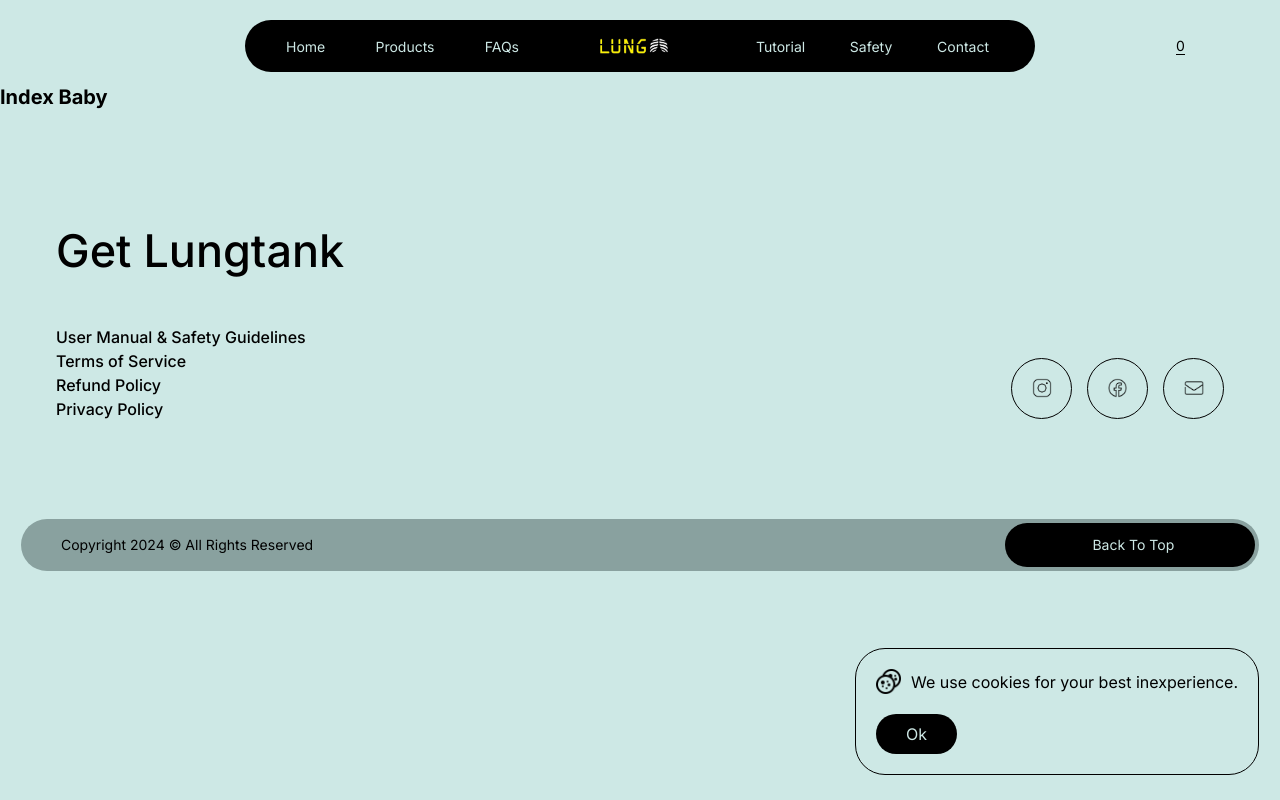
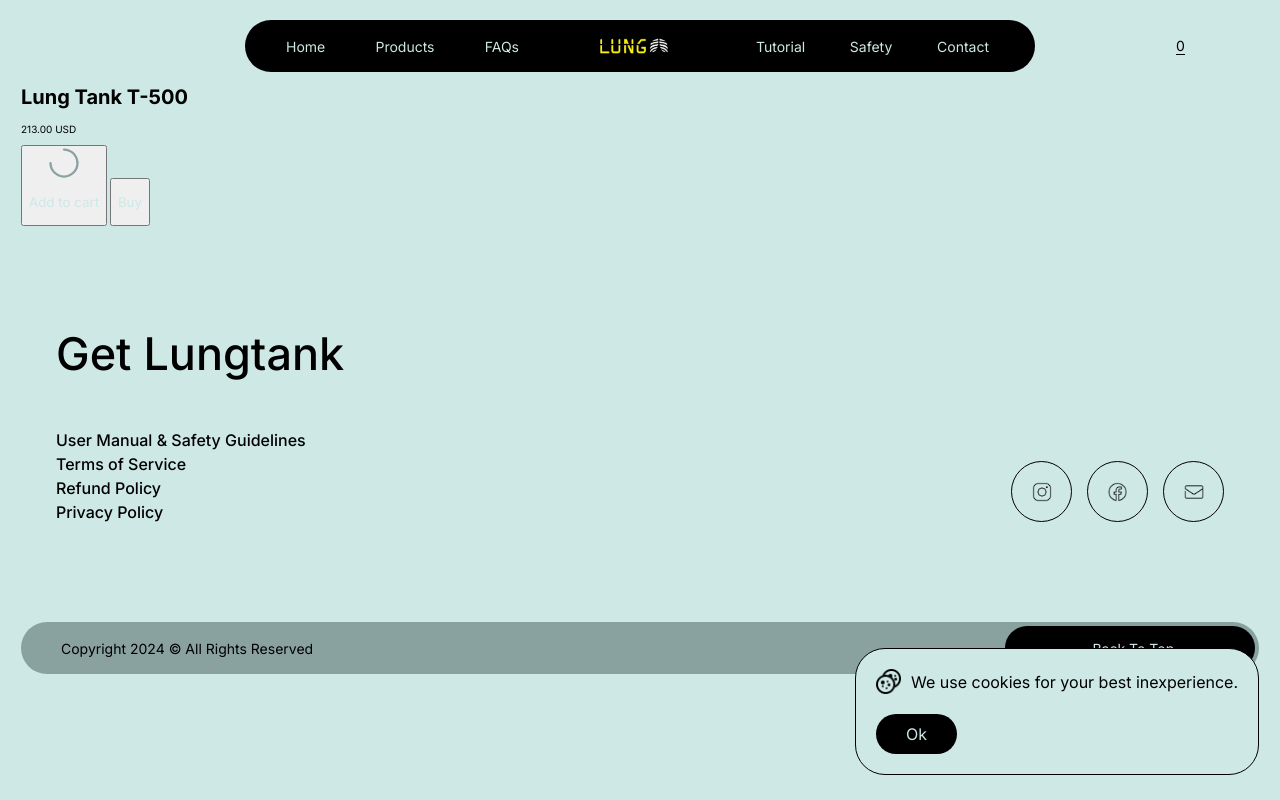
Before and after one commit to ProfoundPenguin/LungTank, a Django app: page /product/2/ in a window 1280 px wide. Run offline with Django 4.2, Linux system fonts and the light colour scheme; data comes from the database, SQL or seed files in the repository.

Commit message:
Daily Commit

```diff
--- a/templates/product_detail.html
+++ b/templates/product_detail.html
@@ -2,6 +2,30 @@
 
 {% block content %}
 
-<h1>Index Baby</h1>
+<div id="product_detail" class="section">
+    <div id="details">
+        <h1>{{ product.name }}</h1>
+        <p>{{ product.price }} USD</p>
+        <div id="buttons">
+            <button  onclick="addToCart({{ product.id }})" class="button_hover_effect_parent black b{{ product.id }}">
+                <div id="hover_effect"></div>
+                <svg width="30" height="30" viewBox="0 0 40 40" fill="none" xmlns="http://www.w3.org/2000/svg">
+                    <path d="M38 20C38 29.9411 29.9411 38 20 38C10.0589 38 2 29.9411 2 20" stroke="#89A19F" stroke-width="3" stroke-linecap="round"/>
+                    <path d="M20 0.5C19.1716 0.5 18.5 1.17157 18.5 2C18.5 2.82843 19.1716 3.5 20 3.5L20 0.5ZM20 3.5C29.1127 3.5 36.5 10.8873 36.5 20L39.5 20C39.5 9.23045 30.7696 0.5 20 0.5L20 3.5Z" fill="#89A19F"/>
+                    </svg>
+
+
+                <p>
+                    Add to cart
+                </p>
+            </button>
+            <button  onclick="window.location.href = '/checkout'" class="button_hover_effect_parent black b{{ product.id }}">
+                <div id="hover_effect"></div>
+                <p>Buy</p>
+            </button>
+        </div>
+    </div>
+    <div id="images"></div>
+</div>
 
 {% endblock content %}
--- a/templates/products.html
+++ b/templates/products.html
@@ -76,7 +76,9 @@
                         {{ product.price }} USD
                     </p>
                 </div>
-                <button  onclick="addToCart({{ product.id }})" class="button_hover_effect_parent black b{{ product.id }}">
+                {% comment %} <button  onclick="addToCart({{ product.id }})" class="button_hover_effect_parent black b{{ product.id }}"> {% endcomment %}
+                    <button  onclick="window.location.href = '/product/{{ product.id }}'" class="button_hover_effect_parent black b{{ product.id }}">
+
                     <div id="hover_effect"></div>
                     <svg width="30" height="30" viewBox="0 0 40 40" fill="none" xmlns="http://www.w3.org/2000/svg">
                         <path d="M38 20C38 29.9411 29.9411 38 20 38C10.0589 38 2 29.9411 2 20" stroke="#89A19F" stroke-width="3" stroke-linecap="round"/>
@@ -85,7 +87,7 @@
 
 
                     <p>
-                    Add To Cart
+                    View
                 </p>
                 </button>
             </div>
--- a/view/urls.py
+++ b/view/urls.py
@@ -4,7 +4,7 @@ from . import views
 
 urlpatterns = [
     path('', views.index),
-    path('product/<str:slug>/', views.product_detail, name='product_detail'),
+    path('product/<str:id>/', views.product_detail, name='product_detail'),
     path('products', views.products, name='all_products'),
     path('legal', views.legal, name='legal'),
     path('faq', views.faq, name='faq'),
--- a/view/views.py
+++ b/view/views.py
@@ -1,4 +1,4 @@
-from django.shortcuts import render
+from django.shortcuts import render, get_object_or_404
 from django.http import HttpResponse
 from product.models import *  # Import the Product model
 from .models import *  # Import the Product model
@@ -20,8 +20,10 @@ def index(request):
 
     return render(request, 'index.html', data)
 
-def product_detail(request, slug):
-    return render(request, 'product_detail.html')
+def product_detail(request, id):
+    product = get_object_or_404(Product, id=id)
+
+    return render(request, 'product_detail.html', {'product': product})
 
 def tutorial(request):
     return render(request, 'tutorial.html')
```
Also changed, not shown: templates/index.html (+6 -3 lines).
